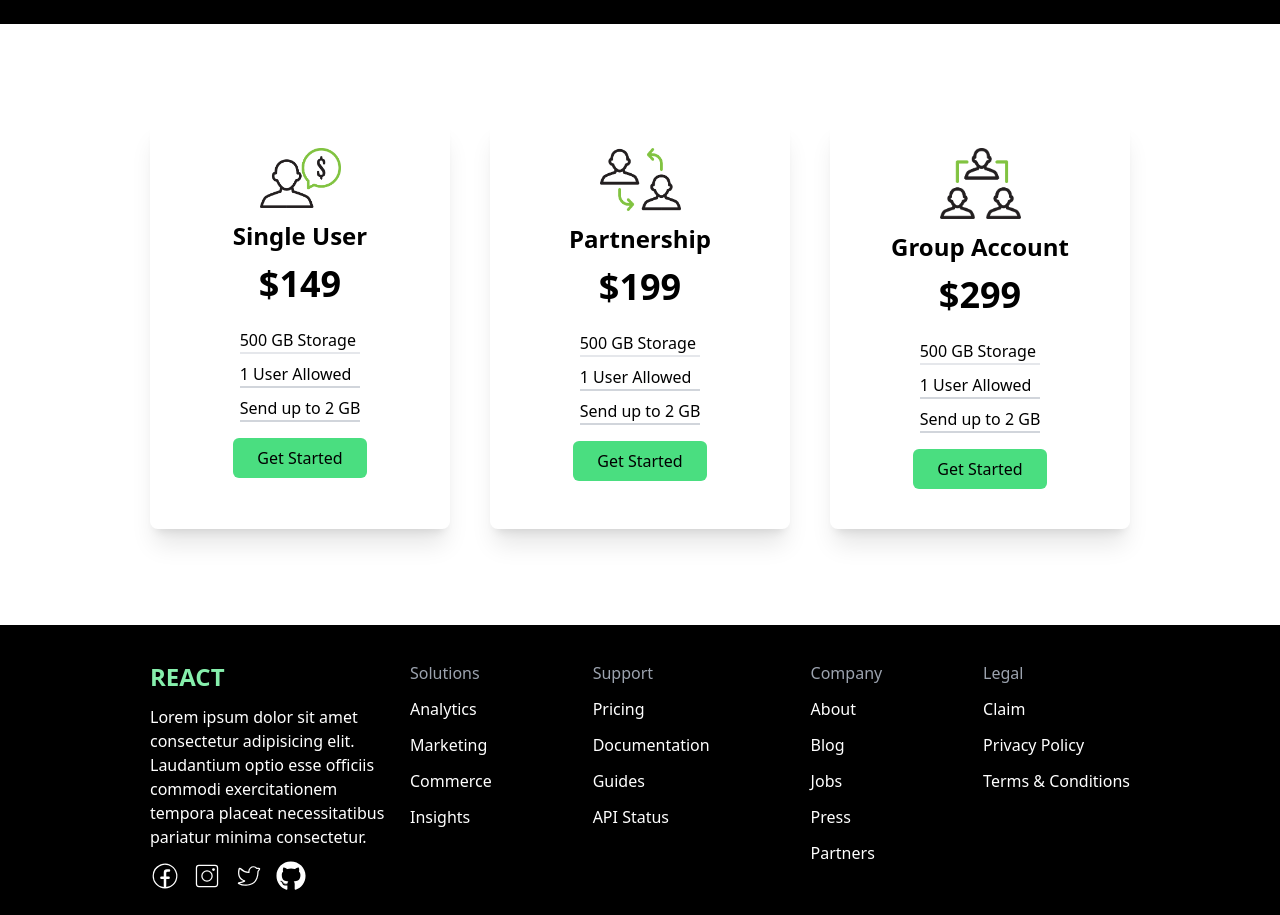
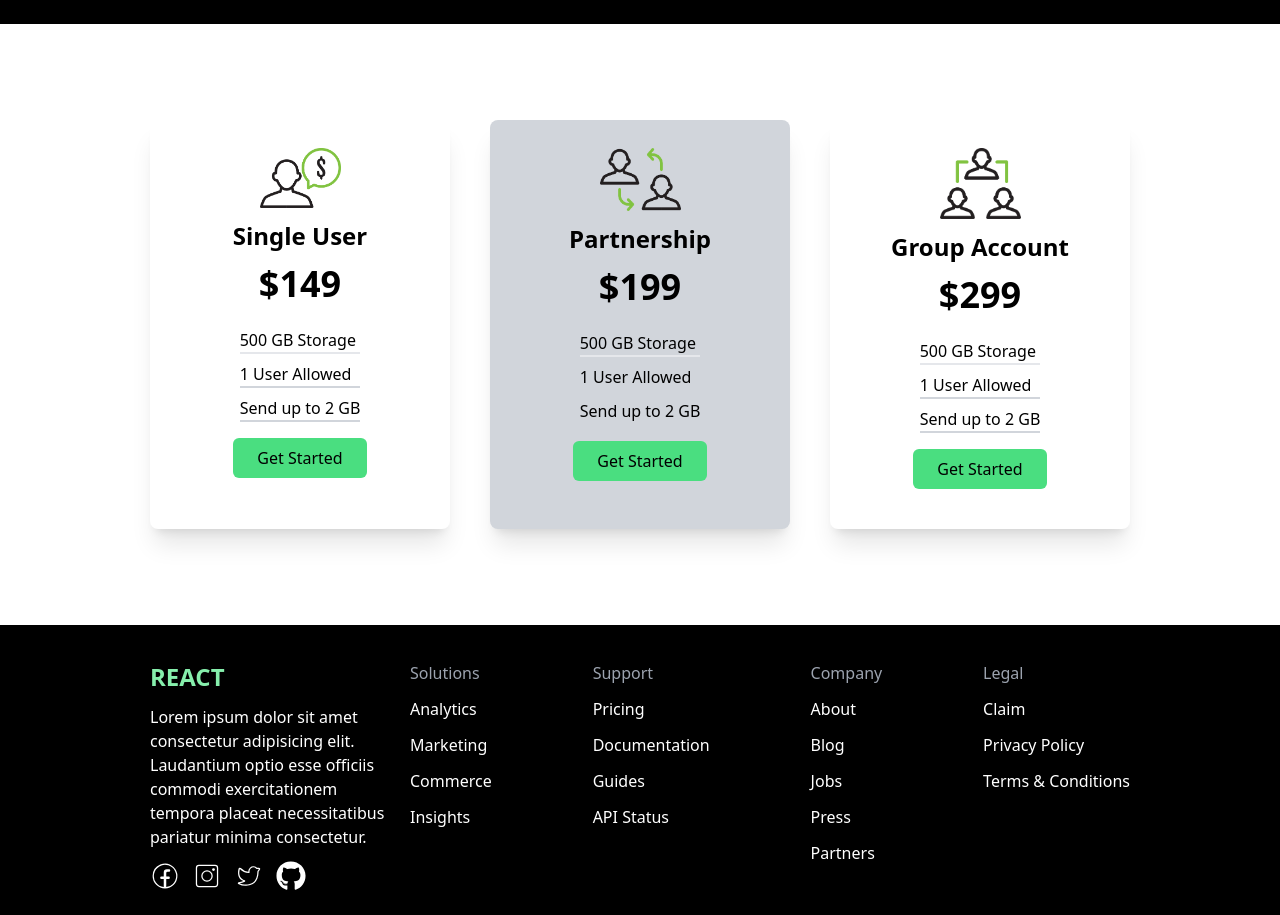
Before and after one commit to ahmedraza032/synent-task2-landingpage-ahmed, a React (Vite) app: page / in a window 1280 px wide. Shown: the part 1080-1995 px from the top of the page. Built offline with nearby package versions, Linux system fonts and the light colour scheme.

Commit message:
fix: make pricing cards lint safe

```diff
--- a/package.json
+++ b/package.json
@@ -10,6 +10,7 @@
     "preview": "vite preview"
   },
   "dependencies": {
+    "prop-types": "^15.8.1",
     "react": "^18.3.1",
     "react-dom": "^18.3.1",
     "react-icons": "^5.4.0",
--- a/src/components/Price.jsx
+++ b/src/components/Price.jsx
@@ -1,9 +1,9 @@
-import React from 'react'
+import PropTypes from 'prop-types'
 
-const Price = ({img, name, price, storage, usersAllowed, sendLimit, bgColor}) => {
+const Price = ({img, name, price, storage, usersAllowed, sendLimit, cardClassName = 'bg-white'}) => {
   return (
     <div
-      className={`sm:shadow-xl flex flex-col  pt-7 items-center rounded-lg py-8 hover:scale-105 transition-all bg-${bgColor}`}
+      className={`sm:shadow-xl flex flex-col pt-7 items-center rounded-lg py-8 hover:scale-105 transition-all ${cardClassName}`}
     >
       <img src={img} className="w-[27%]" />
       <p className="m-3 text-2xl font-bold">{name}</p>
@@ -25,4 +25,14 @@ const Price = ({img, name, price, storage, usersAllowed, sendLimit, bgColor}) =>
   );
 }
 
+Price.propTypes = {
+  img: PropTypes.string.isRequired,
+  name: PropTypes.string.isRequired,
+  price: PropTypes.oneOfType([PropTypes.string, PropTypes.number]).isRequired,
+  storage: PropTypes.string.isRequired,
+  usersAllowed: PropTypes.string.isRequired,
+  sendLimit: PropTypes.string.isRequired,
+  cardClassName: PropTypes.string,
+}
+
 export default Price
--- a/src/sections/Pricing.jsx
+++ b/src/sections/Pricing.jsx
@@ -1,4 +1,3 @@
-import React from 'react'
 import Price from '../components/Price'
 import Single from '../assets/single.png'
 import Double from '../assets/double.png'
@@ -6,7 +5,7 @@ import Triple from '../assets/triple.png'
 
 const Pricing = () => {
   return (
-    <div className="bg-white w-full grid grid-cols-1 sm:grid-cols-3 sm:px-[150px] p-24 gap-10">
+    <div id="pricing" className="bg-white w-full grid grid-cols-1 sm:grid-cols-3 sm:px-[150px] p-24 gap-10">
       <Price
         img={Single}
         name="Single User"
@@ -22,7 +21,7 @@ const Pricing = () => {
         storage="500 GB Storage"
         usersAllowed="1 User Allowed"
         sendLimit="Send up to 2 GB"
-        bgColor='gray-300'
+        cardClassName="bg-gray-300"
       />
       <Price
         img={Triple}
```
Also changed, not shown: 1 other file (tests, documents, lock files or other folders).
